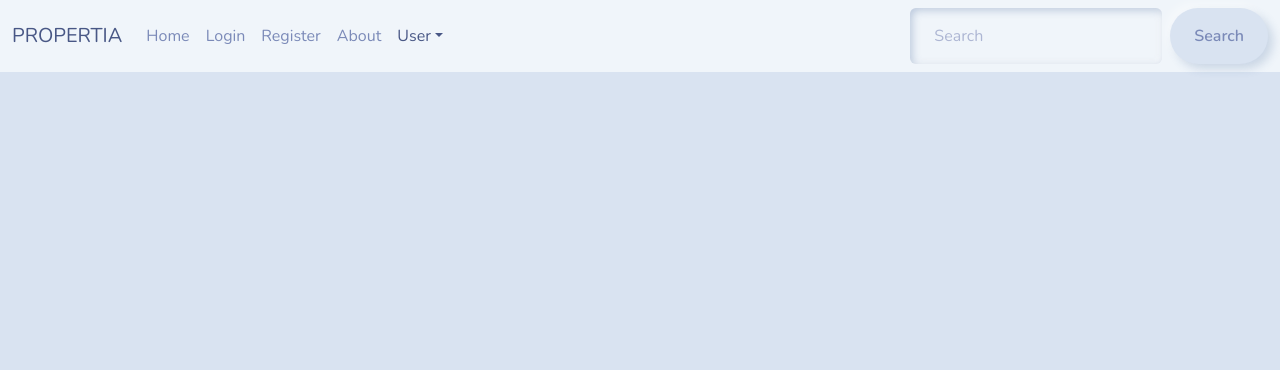
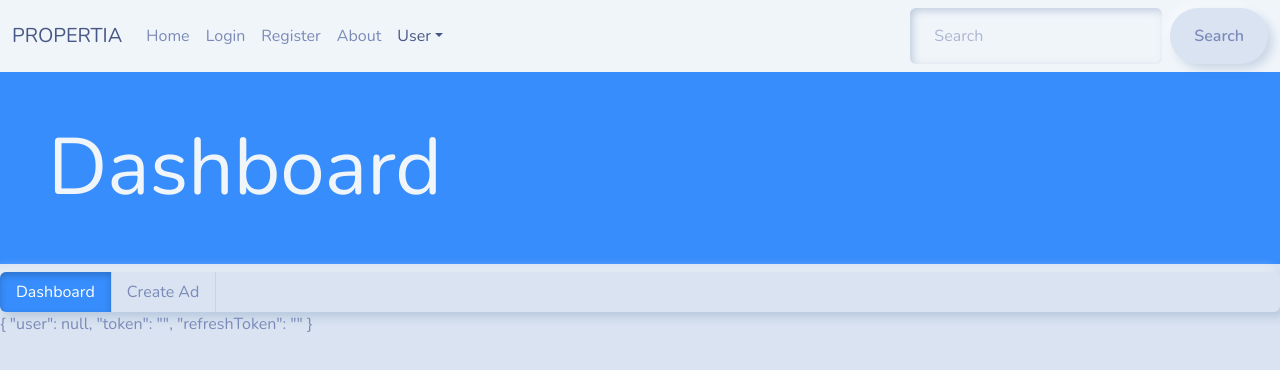
Before and after one commit to EmmanuelMoshood/propertia, a React (Create React App) app in the folder client/: page /dashboard in a window 1280 px wide. Shown: the top 370 px of the page. Built offline with nearby package versions, Linux system fonts and the light colour scheme.

Commit message:
design menu ui and working on user dashboard

```diff
--- a/client/src/App.js
+++ b/client/src/App.js
@@ -16,6 +16,7 @@ import EmailSent from "./pages/EmailSent_page";
 import AccountActivate from "./pages/auth/AccountActivate";
 import ForgotPassword from "./pages/auth/ForgotPassword";
 import AccessAccount from "./pages/auth/AccessAccount"
+import Dashboard from "./pages/user/Dashboard";
 
 
 
@@ -35,6 +36,7 @@ export default function App() {
           <Route path="/auth/activate/:token" element={<AccountActivate />} />
           <Route path="/auth/forgot-password" element={<ForgotPassword />} />
           <Route path="/auth/access-account/:token" element={<AccessAccount />} />
+          <Route path="/dashboard" element={<Dashboard/>} />
 
         </Routes>
       </AuthProvider>
--- /dev/null
+++ b/client/src/components/Menubar.js
@@ -0,0 +1,19 @@
+import React from "react";
+import { NavLink } from "react-router-dom";
+
+export default function Menubar (){
+    return <>
+    <ul className="nav nav-tabs">
+      <li className="nav-item">
+        <NavLink className="nav-link" to="/dashboard">
+          Dashboard
+        </NavLink>
+      </li>
+      <li className="nav-item">
+        <NavLink className="nav-link" to="/ad/create">
+          Create Ad
+        </NavLink>
+      </li>
+    </ul>
+    </>
+}
--- /dev/null
+++ b/client/src/pages/user/Dashboard.js
@@ -0,0 +1,16 @@
+//to use loaded user data
+import Menubar from "../../components/Menubar";
+import { useAuth } from "../../context/auth";
+
+
+export default function Dashboard() {
+  const [auth, setAuth] = useAuth();
+
+  return (
+    <div>
+      <h1 className="display-1 bg-primary text-light p-5">Dashboard</h1>
+      <Menubar />
+      <p>{JSON.stringify(auth, null, 4)}</p>
+    </div>
+  );
+}
```
